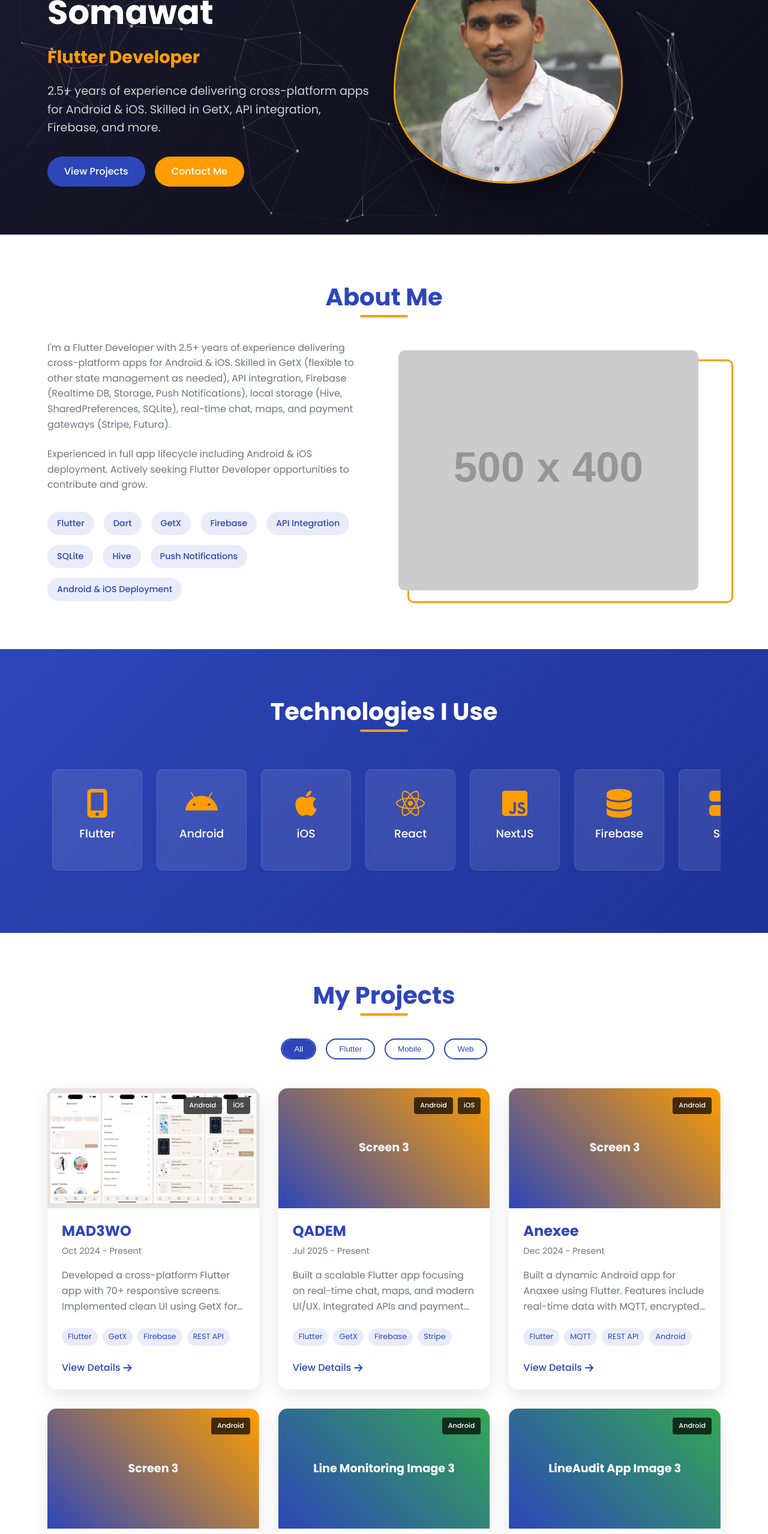
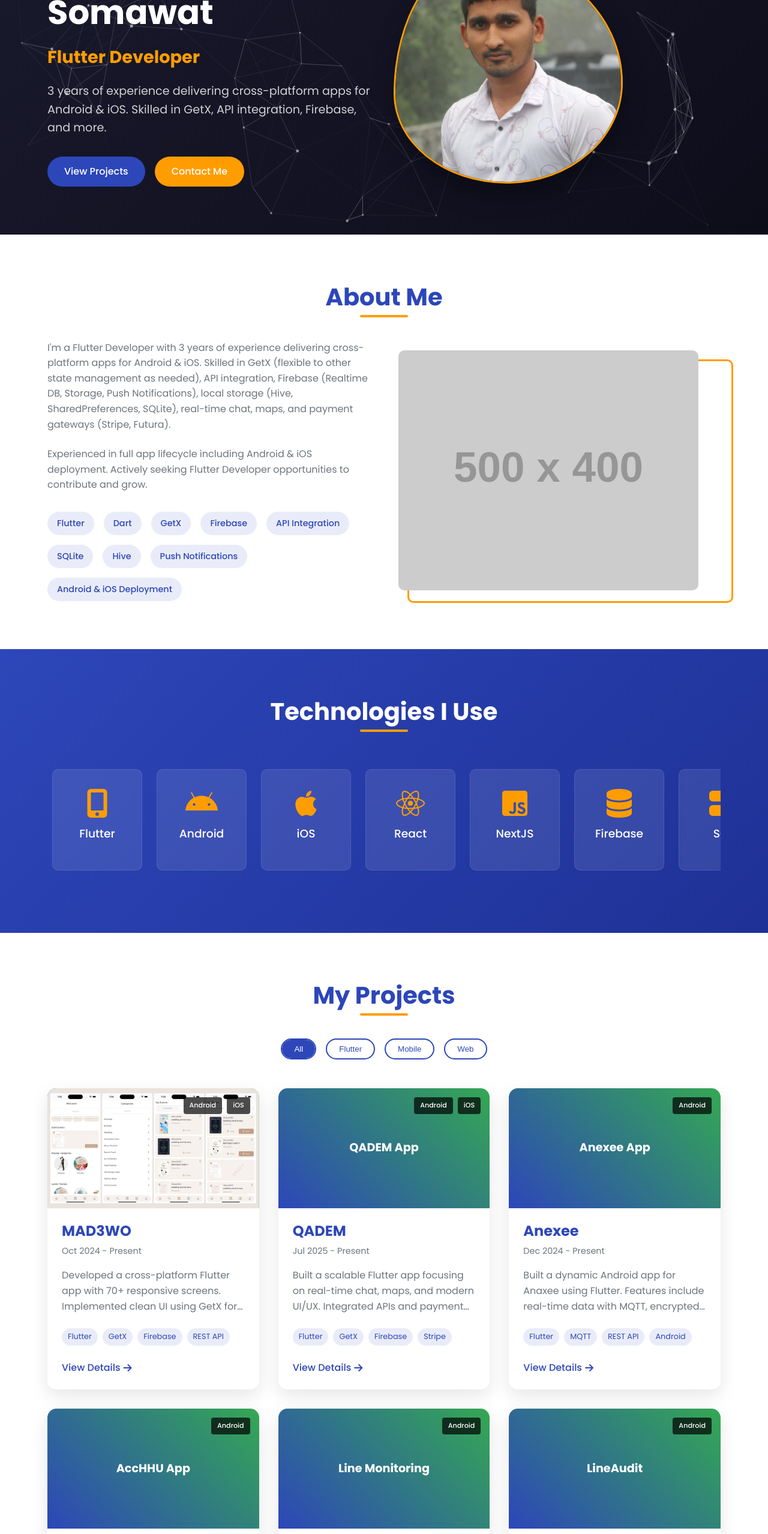
Before and after one commit to Gajendra99/gajendra99.github.io, a plain HTML site: page index.html in a window 1280 px wide. Shown: the part 240-2797 px from the top of the page at 60% size. Drawn offline with nearby package versions, Linux system fonts and the light colour scheme; placeholder pictures from the web are drawn by us; animation ran at ten frames a second.

Commit message:
portfolio updated

```diff
--- a/index.html
+++ b/index.html
@@ -1216,7 +1216,7 @@
             <div class="hero-text">
                 <h1 class="hero-title">Gajendra Somawat</h1>
                 <h2 class="hero-subtitle">Flutter Developer</h2>
-                <p class="hero-desc">2.5+ years of experience delivering cross-platform apps for Android & iOS. Skilled
+                <p class="hero-desc">3 years of experience delivering cross-platform apps for Android & iOS. Skilled
                     in GetX, API integration, Firebase, and more.</p>
                 <div class="hero-btns">
                     <a href="#projects" class="btn">View Projects</a>
@@ -1236,7 +1236,7 @@
             <h2 class="section-title">About Me</h2>
             <div class="about-content">
                 <div class="about-text">
-                    <p>I'm a Flutter Developer with 2.5+ years of experience delivering cross-platform apps for Android
+                    <p>I'm a Flutter Developer with 3 years of experience delivering cross-platform apps for Android
                         & iOS. Skilled in GetX (flexible to other state management as needed), API integration, Firebase
                         (Realtime DB, Storage, Push Notifications), local storage (Hive, SharedPreferences, SQLite),
                         real-time chat, maps, and payment gateways (Stripe, Futura).</p>
@@ -1364,12 +1364,12 @@
                             <div class="project-img-slide"
                                 style="background: linear-gradient(45deg, #2D46B9, #34A853); color: white; display: flex; align-items: center; justify-content: center;">
                                 QADEM App</div>
-                            <div class="project-img-slide"
+                            <!-- <div class="project-img-slide"
                                 style="background: linear-gradient(45deg, #FF9D00, #34A853); color: white; display: flex; align-items: center; justify-content: center;">
                                 Screen 2</div>
                             <div class="project-img-slide"
                                 style="background: linear-gradient(45deg, #2D46B9, #FF9D00); color: white; display: flex; align-items: center; justify-content: center;">
-                                Screen 3</div>
+                                Screen 3</div> -->
                         </div>
                         <div class="project-platform">
                             <span class="platform-badge">Android</span>
@@ -1400,12 +1400,12 @@
                             <div class="project-img-slide"
                                 style="background: linear-gradient(45deg, #2D46B9, #34A853); color: white; display: flex; align-items: center; justify-content: center;">
                                 Anexee App</div>
-                            <div class="project-img-slide"
+                            <!-- <div class="project-img-slide"
                                 style="background: linear-gradient(45deg, #FF9D00, #34A853); color: white; display: flex; align-items: center; justify-content: center;">
                                 Screen 2</div>
                             <div class="project-img-slide"
                                 style="background: linear-gradient(45deg, #2D46B9, #FF9D00); color: white; display: flex; align-items: center; justify-content: center;">
-                                Screen 3</div>
+                                Screen 3</div> -->
                         </div>
                         <div class="project-platform">
                             <span class="platform-badge">Android</span>
@@ -1434,12 +1434,12 @@
                             <div class="project-img-slide"
                                 style="background: linear-gradient(45deg, #2D46B9, #34A853); color: white; display: flex; align-items: center; justify-content: center;">
                                 AccHHU App</div>
-                            <div class="project-img-slide"
+                            <!-- <div class="project-img-slide"
                                 style="background: linear-gradient(45deg, #FF9D00, #34A853); color: white; display: flex; align-items: center; justify-content: center;">
                                 Screen 2</div>
                             <div class="project-img-slide"
                                 style="background: linear-gradient(45deg, #2D46B9, #FF9D00); color: white; display: flex; align-items: center; justify-content: center;">
-                                Screen 3</div>
+                                Screen 3</div> -->
                         </div>
                         <div class="project-platform">
                             <span class="platform-badge">Android</span>
@@ -1464,11 +1464,11 @@
                 <div class="project-card" data-category="flutter mobile" data-project="line-monitoring">
                     <div class="project-img">
                         <div class="project-img-slider">
-                            <div class="project-img-slide">Line Monitoring Image 1</div>
-                            <div class="project-img-slide">Line Monitoring Image 2</div>
+<div class="project-img-slide">Line Monitoring</div>
+<!--                             <div class="project-img-slide">Line Monitoring Image 2</div>
                             <div class="project-img-slide">Line Monitoring Image 3</div>
                             <div class="project-img-slide">Line Monitoring Image 4</div>
-                            <div class="project-img-slide">Line Monitoring Image 5</div>
+                            <div class="project-img-slide">Line Monitoring Image 5</div> -->
                         </div>
                         <div class="project-platform">
                             <span class="platform-badge">Android</span>
@@ -1494,11 +1494,11 @@
                 <div class="project-card" data-category="flutter mobile" data-project="line-audit">
                     <div class="project-img">
                         <div class="project-img-slider">
-                            <div class="project-img-slide">LineAudit App Image 1</div>
-                            <div class="project-img-slide">LineAudit App Image 2</div>
+                            <div class="project-img-slide">LineAudit</div>
+                            <!-- <div class="project-img-slide">LineAudit App Image 2</div>
                             <div class="project-img-slide">LineAudit App Image 3</div>
                             <div class="project-img-slide">LineAudit App Image 4</div>
-                            <div class="project-img-slide">LineAudit App Image 5</div>
+                            <div class="project-img-slide">LineAudit App Image 5</div> -->
                         </div>
                         <div class="project-platform">
                             <span class="platform-badge">Android</span>
@@ -1674,7 +1674,7 @@
             <div class="footer-container">
                 <div class="footer-about">
                     <div class="footer-logo">G<span>S</span></div>
-                    <p class="footer-desc">Flutter Developer with 2.5+ years of experience delivering cross-platform
+                    <p class="footer-desc">Flutter Developer with 3 years of experience delivering cross-platform
                         apps for Android & iOS.</p>
                     <div class="social-links">
                         <a href="https://www.linkedin.com/in/gajendra-somawat/" class="social-link" target="_blank"><i
```
